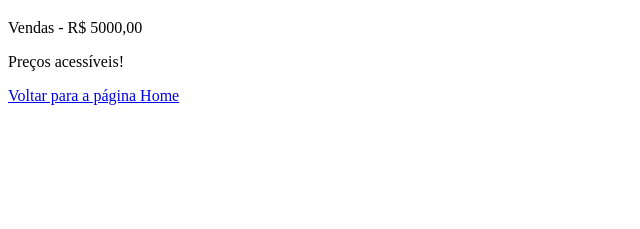
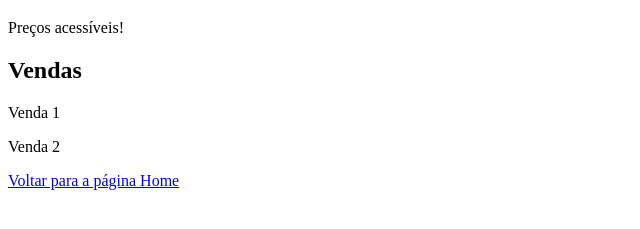
Before and after one commit to devDeyvisson/aulagithubteste, a plain HTML site: page vendas.html in a window 1280 px wide. Shown: the part 61-290 px from the top of the page, without its empty margins (0-640 px from the left). Drawn offline with Linux system fonts and the light colour scheme.

Commit message:
Alterando página de vendas

```diff
--- a/vendas.html
+++ b/vendas.html
@@ -7,8 +7,10 @@
 </head>
 <body>
     <h1>Página de Vendas</h1>
-    <p>Vendas - R$ 5000,00</p>
     <p>Preços acessíveis!</p>
+    <h2>Vendas</h2>
+    <p>Venda 1</p>
+    <p>Venda 2</p>
     <a href="index.html">Voltar para a página Home</a>
 </body>
 </html>
```
